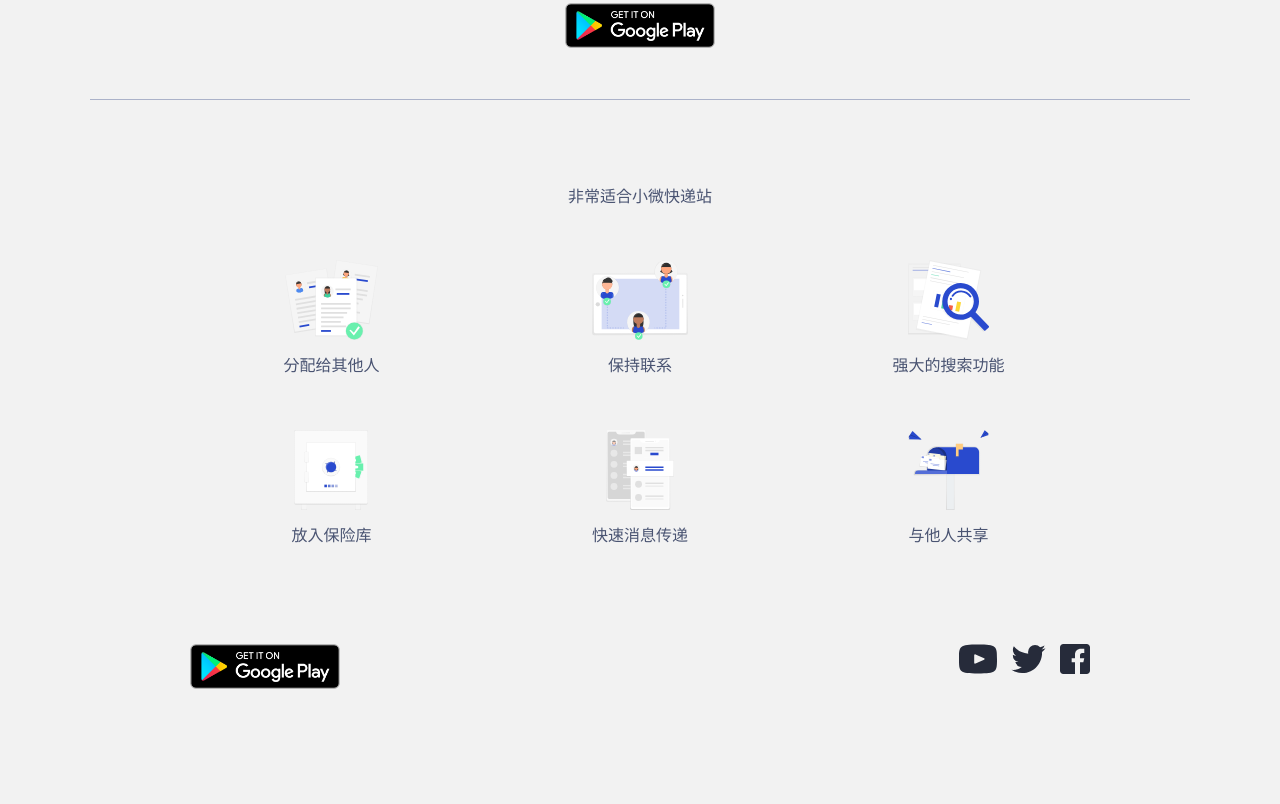
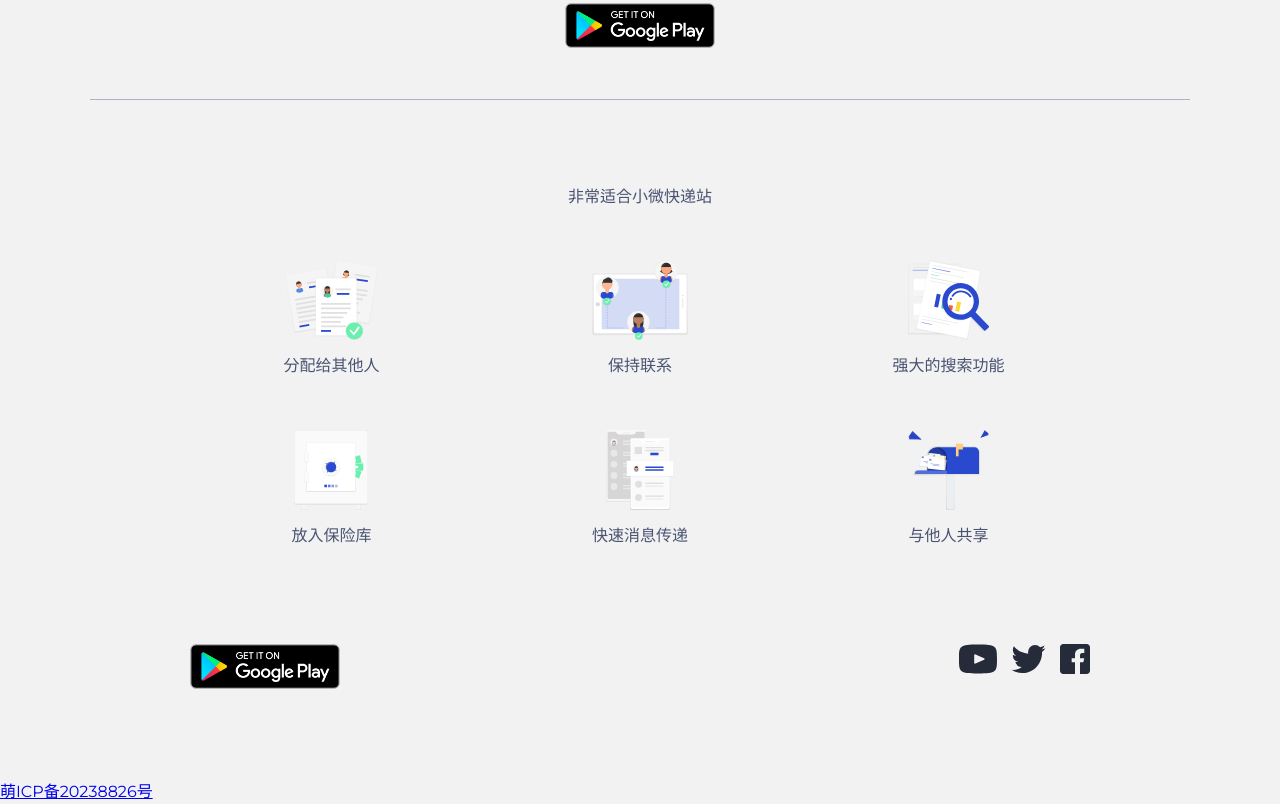
Before and after one commit to haloged/kd, a plain HTML site: page index.html in a window 1280 px wide. Shown: the part 499-1303 px from the top of the page. Before the commit the page ends 1252 px from the top, so only its background shows below. Drawn offline with nearby package versions, Linux system fonts and the light colour scheme; a web font is replaced by a local one.

Commit message:
Update index.html

```diff
--- a/index.html
+++ b/index.html
@@ -90,7 +90,8 @@
             </div>
         </div>
     </footer>
-
+<br>
+    <a href="https://icp.gov.moe/?keyword=20238826" target="_blank">萌ICP备20238826号</a>
     <!-- Scroll reveal -->
     <script src="https://unpkg.com/scrollreveal@4.0.0/dist/scrollreveal.min.js"></script>
 
```
